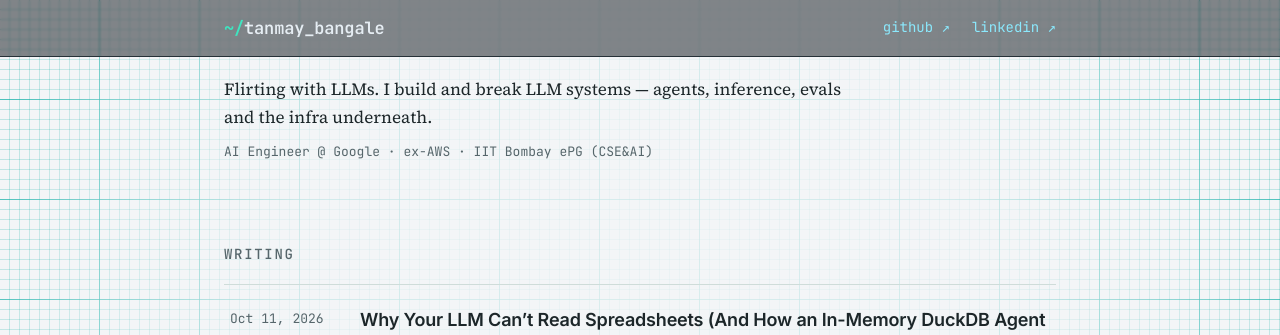
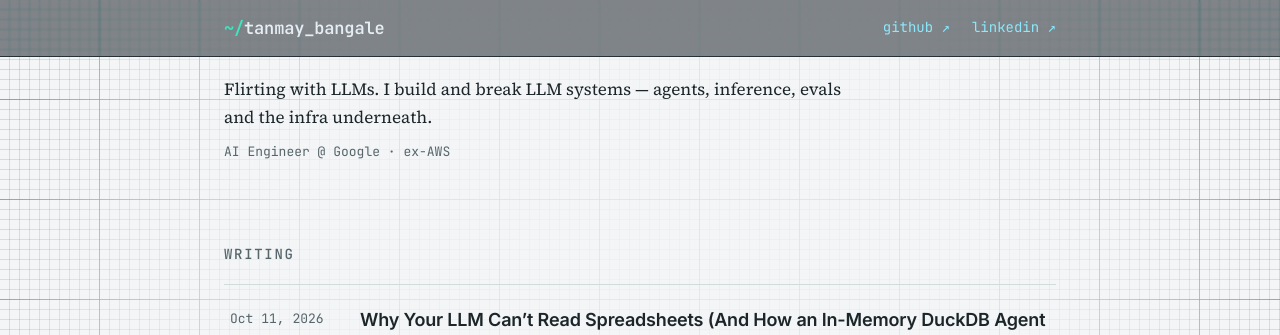
Before and after one commit to tanmaybangale/tanmaybangale.github.io, a Jekyll site: the page built from index.html, in a window 1280 px wide. Shown: the top 335 px of the page. Built offline with Jekyll 4.4.1, drawn with Linux system fonts in a browser that asks for light colours.

Commit message:
chore: trim credentials line

```diff
--- a/_config.yml
+++ b/_config.yml
@@ -7,7 +7,7 @@ description: >-
 tagline: >-
   Flirting with LLMs. I build and break LLM systems — agents, inference, evals
   and the infra underneath.
-credentials: [AI Engineer @ Google, ex-AWS, IIT Bombay ePG (CSE&AI)]
+credentials: [AI Engineer @ Google, ex-AWS]
 email: bangletanmay@gmail.com
 
 links:
--- a/preview.html
+++ b/preview.html
@@ -25,7 +25,7 @@
     <section class="intro">
       <p class="lede">Flirting with LLMs. I build and break LLM systems — agents, inference, evals and the infra
         underneath.</p>
-      <p class="creds mono">AI Engineer @ Google · ex-AWS · IIT Bombay ePG (CSE&AI)</p>
+      <p class="creds mono">AI Engineer @ Google · ex-AWS</p>
     </section>
 
     <section id="writing">
```
